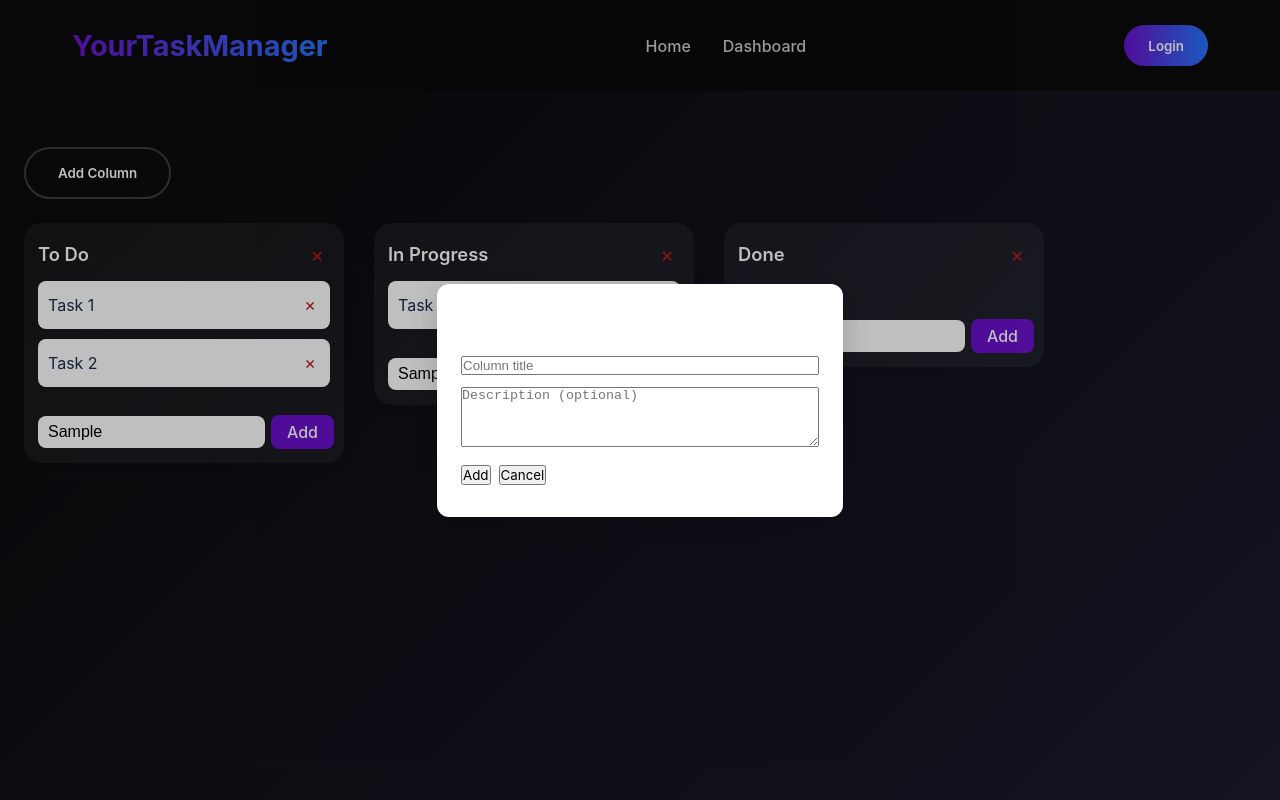
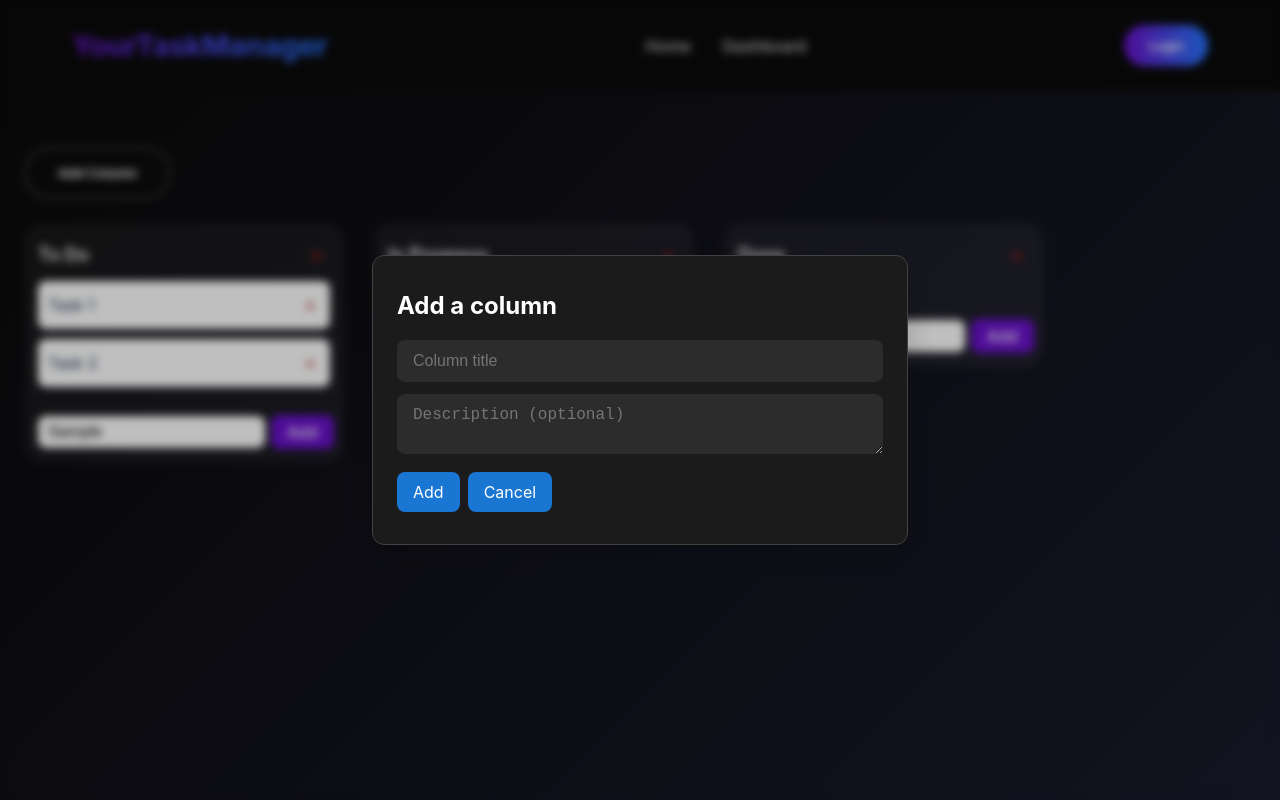
Before and after one commit to Callouu/taskmanager, a React (Vite) app: page /dashboard in a window 1280 px wide. Both pictures are taken after typing "Sample", "Sample", "Sample" into the empty fields and a click on the button "Add Column". Shown: the top 800 px of the page. Built offline with nearby package versions, Linux system fonts and the light colour scheme.

Commit message:
custom css for modal

```diff
--- a/src/components/Modal/Modal.scss
+++ b/src/components/Modal/Modal.scss
@@ -2,15 +2,70 @@
   position: fixed;
   top: 0; left: 0; right: 0; bottom: 0;
   background: rgba(0,0,0,0.25);
+  backdrop-filter: blur(4px);
   display: flex;
   align-items: center;
   justify-content: center;
   z-index: 1000;
 }
 .modal-content {
-  background: #fff;
+  background: #1b1b1b;
   border-radius: 12px;
+  border:#424242 1px solid;
   padding: 32px 24px;
-  min-width: 320px;
+  min-width: 520px;
   box-shadow: 0 8px 32px rgba(0,0,0,0.18);
+
+  h2 {
+    margin: 0 0 16px 0;
+    font-size: 1.5rem;
+    color: white;
+  }
+
+  input {
+    width: 100%;
+    padding: 12px 16px;
+    border: none;
+    border-radius: 8px;
+    background: #2c2c2c;
+    color: white;
+    font-size: 1rem;
+    margin-bottom: 16px;
+    box-sizing: border-box;
+    &:focus {
+      outline: none;
+      box-shadow: 0 0 0 2px #1976d2;
+    }
+  }
+
+  button {
+    background: #1976d2;
+    color: white;
+    border: none;
+    border-radius: 8px;
+    padding: 10px 16px;
+    font-size: 1rem;
+    cursor: pointer;
+    transition: background 0.15s;
+    &:hover {
+      background: #1565c0;
+    }
+  }
+
+  textarea {
+    width: 100%;
+    padding: 12px 16px;
+    border: none;
+    border-radius: 8px;
+    background: #2c2c2c;
+    color: white;
+    font-size: 1rem;
+    min-height: 100px;
+    resize: vertical;
+    box-sizing: border-box;
+    &:focus {
+      outline: none;
+      box-shadow: 0 0 0 2px #1976d2;
+    }
+  }
 }
```
